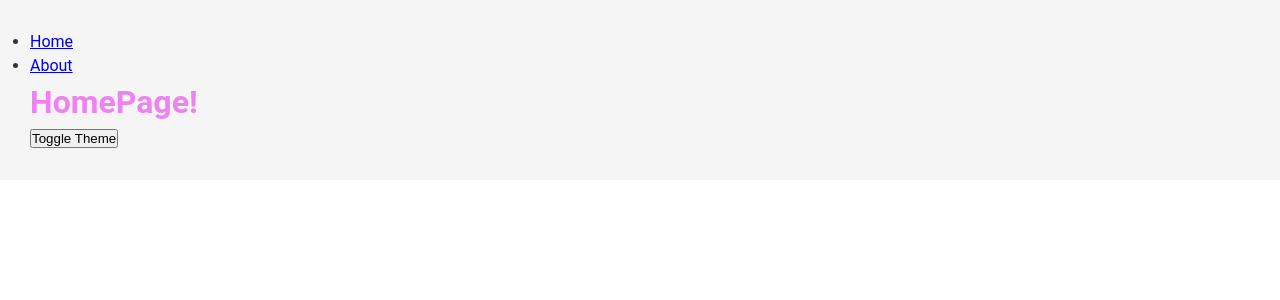
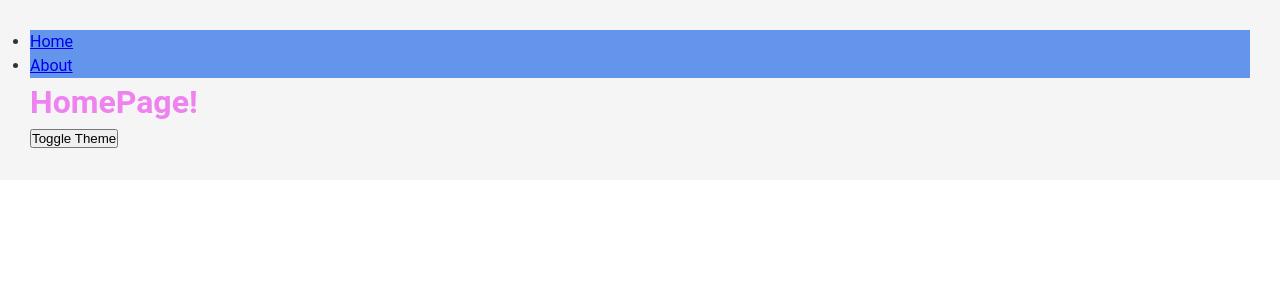
Before and after one commit to iryna-kyryllova/dashboard, a React app: page / in a window 1280 px wide. Shown: the top 300 px of the page. Built offline with nearby package versions, Linux system fonts and the light colour scheme.

Commit message:
add Navbar widget

```diff
--- a/src/app/App.tsx
+++ b/src/app/App.tsx
@@ -1,5 +1,6 @@
 import { createBrowserRouter, RouterProvider, Link } from 'react-router-dom';
 import { useTheme } from 'app/context/theme';
+import { Navbar } from 'widgets/Navbar';
 import { AppRouter } from 'app/router';
 import { classNames } from 'shared/lib/helpers/classNames';
 import 'app/styles/index.scss';
@@ -8,17 +9,8 @@ const Root = () => {
   const { theme, toggleTheme } = useTheme();
 
   return (
-    <div className={classNames('app', [theme], {})}>
-      <nav>
-        <ul>
-          <li>
-            <Link to="/">Home</Link>
-          </li>
-          <li>
-            <Link to="/about">About</Link>
-          </li>
-        </ul>
-      </nav>
+    <div className={classNames('app', [theme])}>
+      <Navbar />
       <AppRouter />
       <button onClick={toggleTheme}>Toggle Theme</button>
     </div>
--- a/src/shared/lib/helpers/classNames.ts
+++ b/src/shared/lib/helpers/classNames.ts
@@ -1,10 +1,10 @@
 type Mods = Record<string, boolean | string>;
 
-export const classNames = (className: string, additional: string[], mods: Mods) => {
+export const classNames = (className: string, additional: string[] = [], mods: Mods = {}) => {
   return (
     [
       className,
-      ...additional,
+      ...additional.filter(Boolean),
       Object.entries(mods)
         .filter(([key, value]) => Boolean(value))
         .map(([key]) => key)
--- /dev/null
+++ b/src/widgets/Navbar/index.ts
@@ -0,0 +1 @@
+export { Navbar } from './ui/Navbar';
--- /dev/null
+++ b/src/widgets/Navbar/ui/Navbar.module.scss
@@ -0,0 +1,3 @@
+.navbar {
+  background-color: cornflowerblue;
+}
--- /dev/null
+++ b/src/widgets/Navbar/ui/Navbar.tsx
@@ -0,0 +1,23 @@
+import { Link } from 'react-router-dom';
+import * as classes from './Navbar.module.scss';
+
+interface NavbarProps {
+
+}
+
+export const Navbar = () => {
+  return (
+    <div className={classes.navbar}>
+      <nav>
+        <ul>
+          <li>
+            <Link to="/">Home</Link>
+          </li>
+          <li>
+            <Link to="/about">About</Link>
+          </li>
+        </ul>
+      </nav>
+    </div>
+  )
+}
```
Also changed, not shown: src/app/router/ui/AppRouter.tsx (indentation only).
